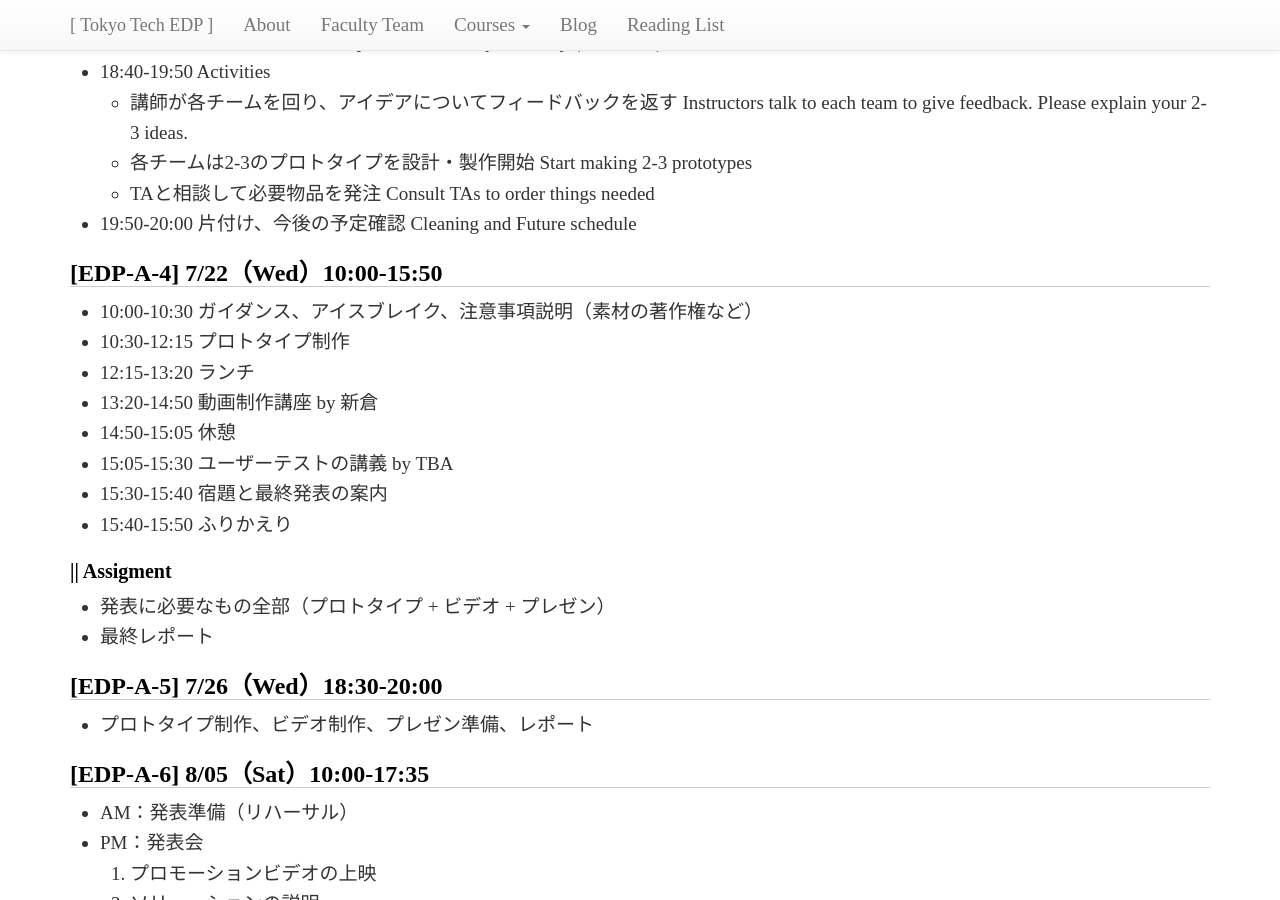
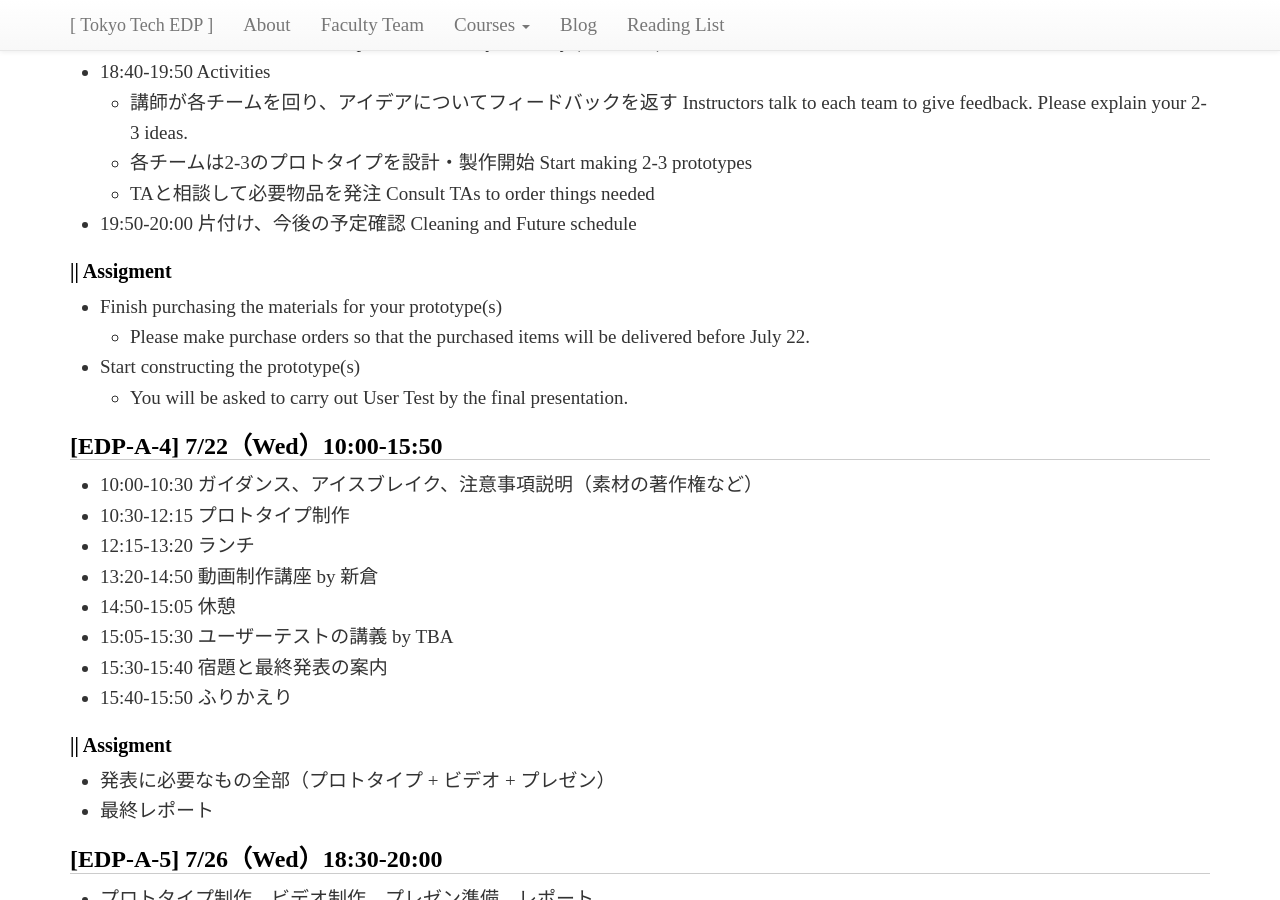
Before and after one commit to titech-edp/titech-edp.github.io, a Jekyll site: the page built from 2017-edp-a/index.md, in a window 1280 px wide and 900 px high, scrolled down 3176 px. Built offline with Jekyll 4.4.1, drawn with Linux system fonts in a browser that asks for light colours; nearby versions of some CDN libraries; library files that are not in the unit come from our copies.

Commit message:
Add assingment

```diff
--- a/2017-edp-a/index.md
+++ b/2017-edp-a/index.md
@@ -118,6 +118,14 @@ In the next class, please bring your fully charged PCs with the Arduino IDE.
   - TAと相談して必要物品を発注 Consult TAs to order things needed
 - 19:50-20:00 片付け、今後の予定確認 Cleaning and Future schedule
 
+
+### Assigment
+
+- Finish purchasing the materials for your prototype(s)
+  - Please make purchase orders so that the purchased items will be delivered before July 22.
+- Start constructing the prototype(s)
+  - You will be asked to carry out User Test by the final presentation.
+
 ## [EDP-A-4] 7/22（Wed）10:00-15:50
 
 - 10:00-10:30 ガイダンス、アイスブレイク、注意事項説明（素材の著作権など）
```
